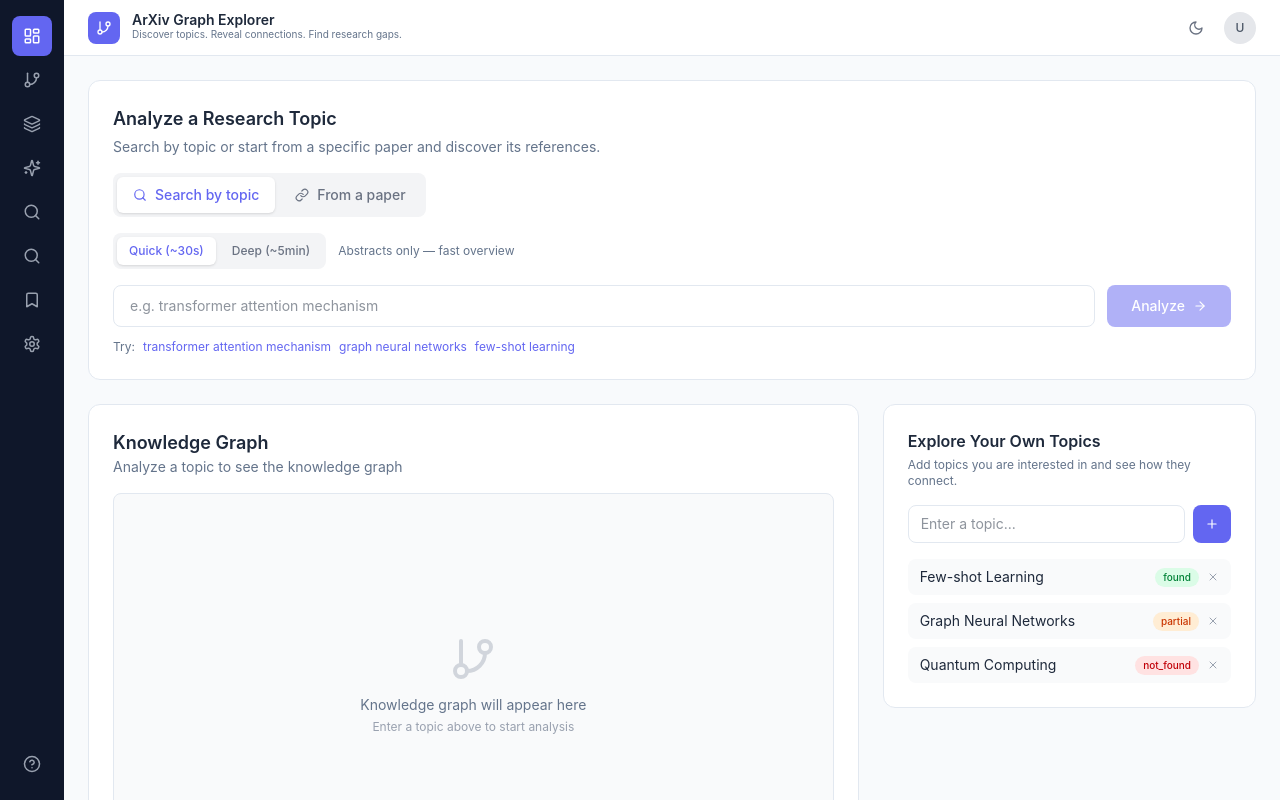
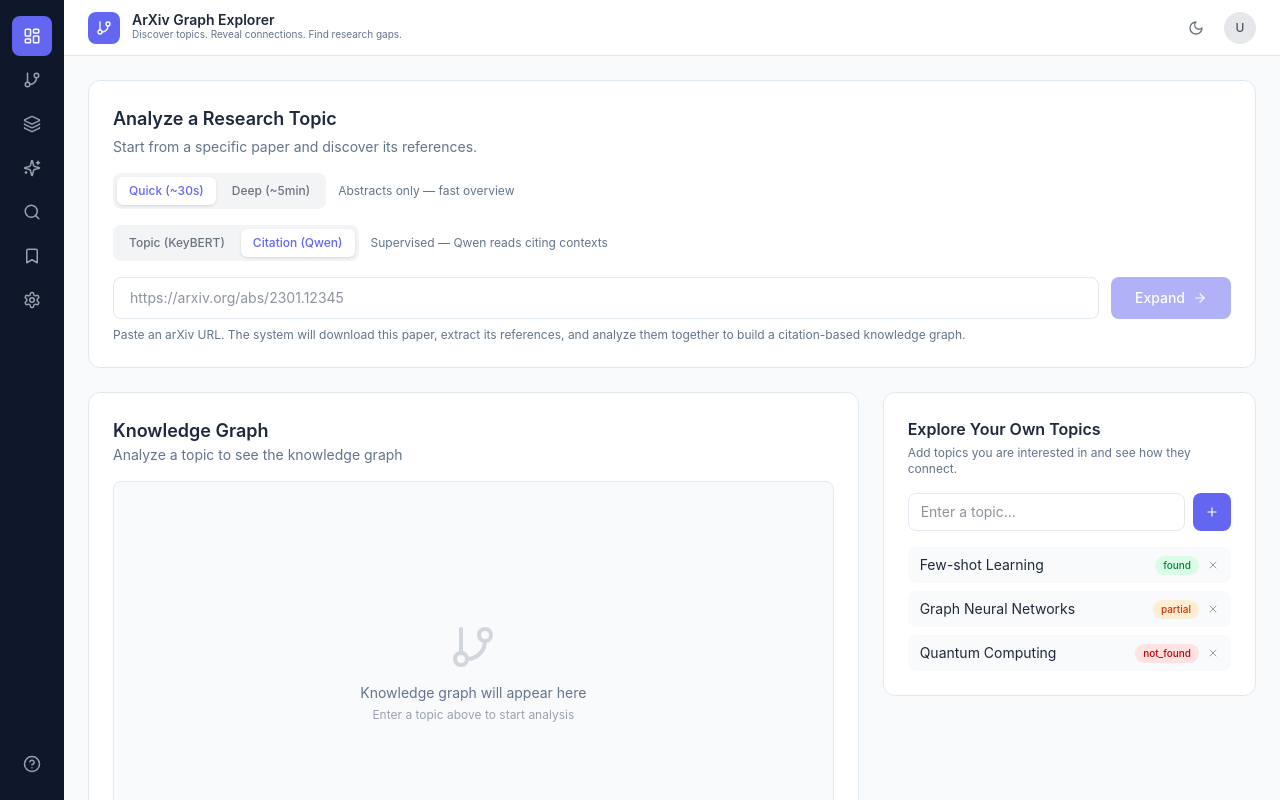
Before and after one commit to AlbertoVilla87/kgraph, a React (Vite) app in the folder frontend/: page / in a window 1280 px wide. Built offline with nearby package versions, Linux system fonts and the light colour scheme.

Commit message:
🔍 Remove topic search toggle from UI

```diff
--- a/frontend/src/App.tsx
+++ b/frontend/src/App.tsx
@@ -5,7 +5,6 @@ import GraphExplorer from './pages/GraphExplorer';
 import SharedInsights from './pages/SharedInsights';
 import Originality from './pages/Originality';
 import ResearchGaps from './pages/ResearchGaps';
-import TopicSearch from './pages/TopicSearch';
 import SavedAnalyses from './pages/SavedAnalyses';
 import Settings from './pages/Settings';
 
@@ -18,7 +17,6 @@ export default function App() {
         <Route path="/shared" element={<SharedInsights />} />
         <Route path="/originality" element={<Originality />} />
         <Route path="/gaps" element={<ResearchGaps />} />
-        <Route path="/topics" element={<TopicSearch />} />
         <Route path="/saved" element={<SavedAnalyses />} />
         <Route path="/settings" element={<Settings />} />
       </Route>
--- a/frontend/src/components/Layout.tsx
+++ b/frontend/src/components/Layout.tsx
@@ -19,7 +19,6 @@ const navItems = [
   { to: '/shared', icon: Layers, label: 'Shared Insights' },
   { to: '/originality', icon: Sparkles, label: 'Originality' },
   { to: '/gaps', icon: Search, label: 'Research Gaps' },
-  { to: '/topics', icon: Search, label: 'Topic Search' },
   { to: '/saved', icon: Bookmark, label: 'Saved Analyses' },
   { to: '/settings', icon: Settings, label: 'Settings' },
 ];
--- a/frontend/src/pages/Overview.tsx
+++ b/frontend/src/pages/Overview.tsx
@@ -7,8 +7,6 @@ import {
   BookOpen,
   Plus,
   X,
-  Link,
-  Search,
 } from 'lucide-react';
 import KnowledgeGraph, { GraphNode, GraphEdge, NodeFilter } from '../components/KnowledgeGraph';
 import AnalysisProgress from '../components/AnalysisProgress';
@@ -48,10 +46,8 @@ const mockUserTopics = [
 ];
 
 export default function Overview() {
-  const [mode, setMode] = useState<'topic' | 'seed'>('topic');
   const [depthMode, setDepthMode] = useState<'quick' | 'deep'>('quick');
-  const [discoveryMode, setDiscoveryMode] = useState<'topic' | 'citation'>('topic');
-  const [topicInput, setTopicInput] = useState('');
+  const [discoveryMode, setDiscoveryMode] = useState<'topic' | 'citation'>('citation');
   const [seedUrl, setSeedUrl] = useState('');
   const [analyzing, setAnalyzing] = useState(false);
   const [analysisStatus, setAnalysisStatus] = useState<AnalysisStatus | null>(null);
@@ -88,16 +84,13 @@ export default function Overview() {
   }, []);
 
   const handleAnalyze = async () => {
-    if (mode === 'topic' && !topicInput.trim()) return;
-    if (mode === 'seed' && !seedUrl.trim()) return;
+    if (!seedUrl.trim()) return;
     setError(null);
     setAnalysisResult(null);
     setAnalyzing(true);
 
     try {
-      const body = mode === 'seed'
-        ? { seed_url: seedUrl.trim(), max_references: 15, mode: depthMode, discovery: discoveryMode }
-        : { topic: topicInput.trim(), max_papers: 2, mode: depthMode, discovery: 'topic' };
+      const body = { seed_url: seedUrl.trim(), max_references: 15, mode: depthMode, discovery: discoveryMode };
 
       const res = await fetch(`${API_BASE}/analysis/analyze`, {
         method: 'POST',
@@ -139,36 +132,8 @@ export default function Overview() {
       <div className="bg-[var(--color-card)] rounded-xl border border-[var(--color-border)] p-6">
         <h2 className="text-lg font-semibold mb-1">Analyze a Research Topic</h2>
         <p className="text-sm text-[var(--color-text-secondary)] mb-4">
-          Search by topic or start from a specific paper and discover its references.
+          Start from a specific paper and discover its references.
         </p>
-
-        {/* Mode Toggle */}
-        <div className="flex gap-1 mb-4 bg-gray-100 rounded-lg p-1 w-fit">
-          <button
-            onClick={() => setMode('topic')}
-            disabled={analyzing}
-            className={`flex items-center gap-2 px-4 py-2 rounded-md text-sm font-medium transition-colors ${
-              mode === 'topic'
-                ? 'bg-white text-[var(--color-primary)] shadow-sm'
-                : 'text-gray-500 hover:text-gray-700'
-            }`}
-          >
-            <Search size={14} />
-            Search by topic
-          </button>
-          <button
-            onClick={() => setMode('seed')}
-            disabled={analyzing}
-            className={`flex items-center gap-2 px-4 py-2 rounded-md text-sm font-medium transition-colors ${
-              mode === 'seed'
-                ? 'bg-white text-[var(--color-primary)] shadow-sm'
-                : 'text-gray-500 hover:text-gray-700'
-            }`}
-          >
-            <Link size={14} />
-            From a paper
-          </button>
-        </div>
 
         {/* Depth Mode Toggle */}
         <div className="flex items-center gap-3 mb-4">
@@ -201,8 +166,7 @@ export default function Overview() {
           </span>
         </div>
 
-        {/* Discovery Mode Toggle (only for seed papers) */}
-        {mode === 'seed' && (
+        {/* Discovery Mode Toggle */}
         <div className="flex items-center gap-3 mb-4">
           <div className="flex gap-1 bg-gray-100 rounded-lg p-1">
             <button
@@ -234,54 +198,8 @@ export default function Overview() {
               : 'Supervised — Qwen reads citing contexts'}
           </span>
         </div>
-        )}
 
-        {mode === 'topic' ? (
-          <>
-            <div className="flex gap-3">
-              <input
-                type="text"
-                value={topicInput}
-                onChange={(e) => setTopicInput(e.target.value)}
-                placeholder="e.g. transformer attention mechanism"
-                className="flex-1 px-4 py-2.5 rounded-lg border border-[var(--color-border)] bg-white text-sm focus:outline-none focus:ring-2 focus:ring-[var(--color-primary)] focus:border-transparent"
-                onKeyDown={(e) => e.key === 'Enter' && handleAnalyze()}
-                disabled={analyzing}
-              />
-              <button
-                onClick={handleAnalyze}
-                disabled={analyzing || !topicInput.trim()}
-                className="px-6 py-2.5 bg-[var(--color-primary)] text-white rounded-lg text-sm font-medium hover:bg-[var(--color-primary-hover)] disabled:opacity-50 disabled:cursor-not-allowed flex items-center gap-2 transition-colors"
-              >
-                {analyzing ? (
-                  <>
-                    <div className="w-4 h-4 border-2 border-white border-t-transparent rounded-full animate-spin" />
-                    Analyzing...
-                  </>
-                ) : (
-                  <>
-                    Analyze
-                    <ArrowRight size={14} />
-                  </>
-                )}
-              </button>
-            </div>
-            <div className="flex gap-2 mt-3">
-              <span className="text-xs text-[var(--color-text-secondary)]">Try:</span>
-              {['transformer attention mechanism', 'graph neural networks', 'few-shot learning'].map((t) => (
-                <button
-                  key={t}
-                  onClick={() => setTopicInput(t)}
-                  className="text-xs text-[var(--color-primary)] hover:underline"
-                  disabled={analyzing}
-                >
-                  {t}
-                </button>
-              ))}
-            </div>
-          </>
-        ) : (
-          <>
+        {/* Seed URL Input */}
         <div className="flex gap-3">
           <input
             type="text"
@@ -314,8 +232,6 @@ export default function Overview() {
           Paste an arXiv URL. The system will download this paper, extract its references,
           and analyze them together to build a citation-based knowledge graph.
         </p>
-          </>
-        )}
       </div>
 
       {/* Progress Bar */}
@@ -395,10 +311,7 @@ export default function Overview() {
             </div>
             {analysisResult && (
               <div className="flex gap-2">
-                {(discoveryMode === 'citation' && mode === 'seed'
-                  ? (['all', 'core', 'seed-only', 'refs-only'] as NodeFilter[])
-                  : (['all', 'main', 'reference', 'shared'] as NodeFilter[])
-                ).map((f) => {
+                {(['all', 'core', 'seed-only', 'refs-only'] as NodeFilter[]).map((f) => {
                   const labels: Record<NodeFilter, string> = {
                     all: 'All',
                     main: 'Main Paper',
```
Lines whose indentation alone changed are shown as unchanged.
